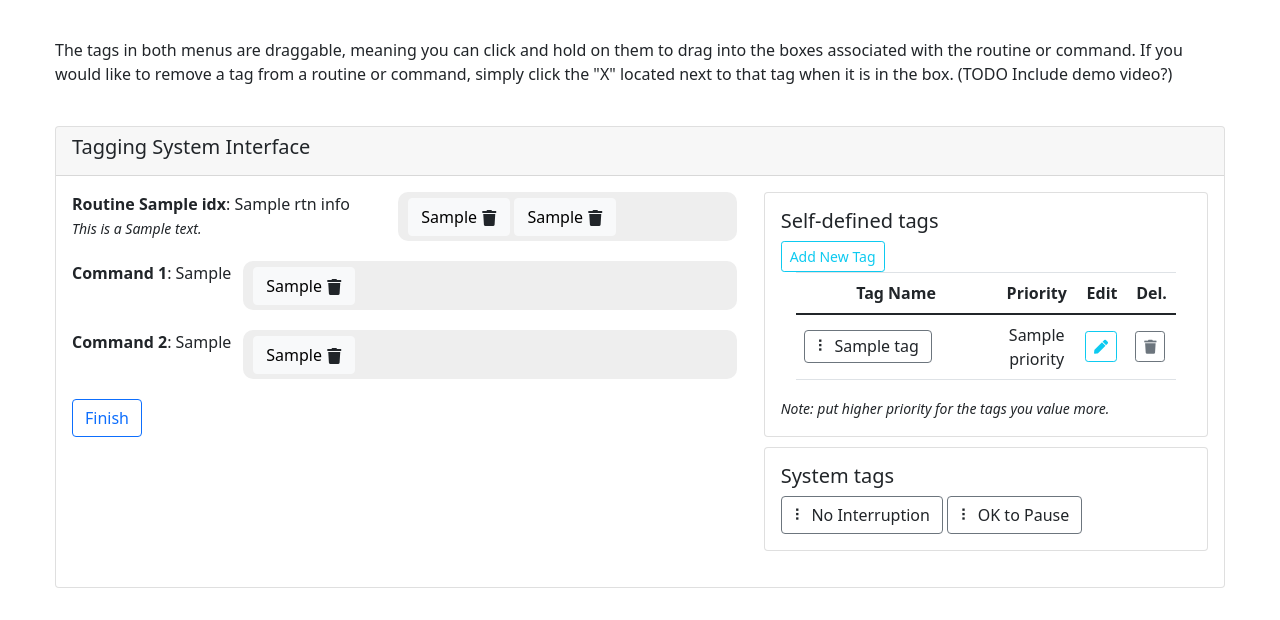
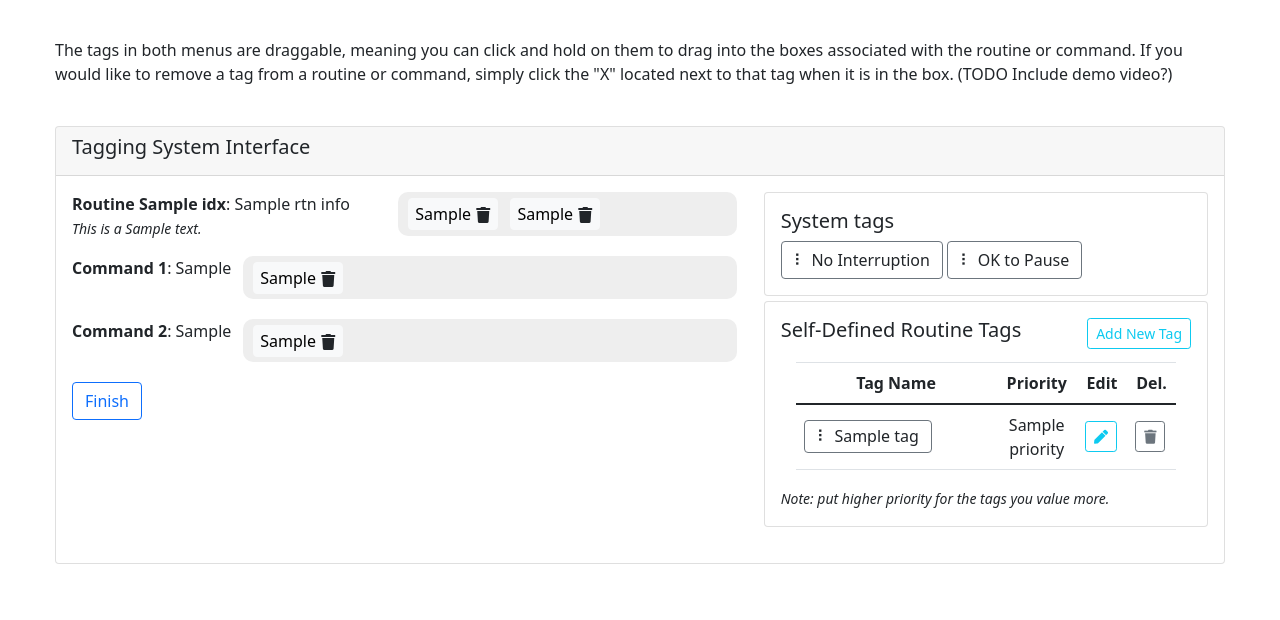
Before and after one commit to RuiRitaYang/web-tag-system-survey, a Flask app: template app/templates/tagging.html in a window 1280 px wide. Shown: the part 348-968 px from the top of the page. After the commit the page ends 912 px from the top, so only its background shows below. Run offline with Flask 2, Linux system fonts and the light colour scheme; the template is opened without the code that fills it: most values are stand-ins (such as "Sample title", 1, 10 or a date in 2020); some libraries are stand-ins or nearby versions.

Commit message:
[UI] Remove unneccesary next delay for tagging page (if filled before).

```diff
--- a/app/static/styles/custom.css
+++ b/app/static/styles/custom.css
@@ -128,6 +128,14 @@ hr {
   padding: 0px;
 }
 
+.tag-item-container{
+  padding-top: 3px;
+  padding-bottom: 3px;
+  padding-left: 6px;
+  padding-right: 6px;
+  margin-right: 8px
+}
+
 .indented {
   padding-left: 30px
 }
--- a/app/templates/tagging.html
+++ b/app/templates/tagging.html
@@ -2,7 +2,7 @@
 {% block title %}Index{% endblock %}
 
 {% block content %}
-<div class="container">
+<div class="container" xmlns="http://www.w3.org/1999/html">
   Some brief definition (for user's convenience)
   <h3>Interface Overview</h3>
   <p>The interface you see below is what you will be using in this study. On the left hand side of the interface, you see
@@ -55,7 +55,7 @@
                 &nbsp;
               {% endif %}
               {% if rtn_sys_tag %}
-              <span class="btn btn-light">
+              <span class="btn btn-light tag-item-container">
                 {{ rtn_sys_tag }}
                 <button type="button" class="btn btn-default btn-xs remove tag-item"
                         onclick="window.location.href=
@@ -66,7 +66,7 @@
               {% endif %}
 
               {% for cus_tag in rtn_cus_tags %}
-              <span class="btn btn-light">
+              <span class="btn btn-light tag-item-container">
                 {{ cus_tag }}
                 <button type="button" class="btn btn-default btn-xs remove tag-item"
                         onclick="window.location.href=
@@ -87,7 +87,7 @@
               </div>
               <div class="dropzone col" id="dropzone-cmd1">
                 {% if cmd1_tag %}
-                <span class="btn btn-light">
+                <span class="btn btn-light tag-item-container">
                   {{ cmd1_tag }}
                   <button type="button" class="btn btn-default btn-xs remove tag-item"
                           onclick="window.location.href=
@@ -111,7 +111,8 @@
               </div>
               <div class="dropzone col" id="dropzone-cmd2">
                 {% if cmd2_tag %}
-                  <span class="btn btn-light"> {{ cmd2_tag }}
+                <span class="btn btn-light tag-item-container">
+                    {{ cmd2_tag }}
                     <button type="button" class="btn btn-default btn-xs remove tag-item"
                             onclick="window.location.href=
                             '{{ url_for('remove_cmd2_tag', rid=rid, idx=idx) }}';">
@@ -131,17 +132,41 @@
                      type="submit" name="tag-page-action" value="Previous">
             {% endif %}
             {% if idx < total_rtn %}
-              <input class="btn btn-outline-secondary delay-loading"
-                     type="submit" name="tag-page-action" value="Next">
+              {% if rtn_sys_tag or rtn_cus_tags or cmd1_tag or cmd2_tag %}
+                <input class="btn btn-outline-secondary"
+                       type="submit" name="tag-page-action" value="Next">
+              {% else %}
+                <input class="btn btn-outline-secondary delay-loading"
+                       type="submit" name="tag-page-action" value="Next">
+              {% endif %}
             {% else %}
-              <input class="btn btn-outline-primary delay-loading"
-                     type="submit" name="tag-page-action" value="Finish">
+              {% if rtn_sys_tag or rtn_cus_tags or cmd1_tag or cmd2_tag %}
+                <input class="btn btn-outline-primary"
+                       type="submit" name="tag-page-action" value="Finish">
+              {% else %}
+                <input class="btn btn-outline-primary delay-loading"
+                       type="submit" name="tag-page-action" value="Finish">
+              {% endif %}
             {% endif %}
           </form>
         </div>
 
         <div class="col-md-5">
         <div class="right-panel">
+          <!-- ---------------- -->
+          <!-- System tag panel -->
+          <!-- ---------------- -->
+          <div class="card" style="margin-bottom:5px">
+            <div class="card-body">
+              <h5 class="card-title">System tags</h5>
+                <a class="btn btn-outline-secondary">
+                  <span class="drag drag-handle">No Interruption</span>
+                </a>
+                <a class="btn btn-outline-secondary">
+                  <span class="drag drag-handle">OK to Pause</span>
+                </a>
+            </div>
+          </div>
           <!-- ---------------- -->
           <!-- Self-defined tag panel -->
           <!-- ---------------- -->
@@ -150,17 +175,19 @@
             <div class="modal fade" id="task-modal" tabindex="-1" aria-labelledby="Label" aria-hidden="true">
             <div class="modal-dialog modal-content">
               <div class="modal-header">
-                  <h5 class="modal-title" id="Label">Add a tag</h5>
+                  <h5 class="modal-title" id="Label">Add a Tag</h5>
                   <button type="button" class="btn-close" data-bs-dismiss="modal" aria-label="Close"></button>
               </div>
               <!-- Pop-up Session Input Area -->
               <div class="modal-body">
+                <small><i>Please add a tag to show what you value for a routine.</i></small>
                 <div class="input-group mb-3">
                   <span class="input-group-text" id="task-form-display">Tag</span>
                   <input type="text" class="form-control data-tag-name"
                          placeholder="Tag name" aria-label="task-name"
                          aria-describedby="basic-addon1">
                 </div>
+                <small><i>Put a higher priority number (1-10) for tags you value more.</i></small>
                 <div class="input-group mb-3">
                   <span class="input-group-text" id="task-form-priority">Priority</span>
                   <input type="text" class="form-control tag-priority"
@@ -182,14 +209,15 @@
           <!--  Add tag button  -->
           <div class="card" style="margin-bottom:10px">
             <div class="card-body">
-              <h5 class="card-title">Self-defined tags</h5>
-              <button type="button" class="btn btn-outline-info btn-sm"
+              <h5 class="card-title">
+                <span>Self-Defined Routine Tags</span>
+                <button type="button" class="btn btn-outline-info btn-sm float-right"
                       data-bs-toggle="modal" data-bs-target="#task-modal"
                       data-source="New Tag">
                 Add New Tag
-              </button>
-
-              <div class="container table-responsive">
+                </button>
+              </h5>
+              <div class="container table-responsive" style="margin-top:20px">
               <table class="table">
                 <thead>
                 <tr>
@@ -231,21 +259,6 @@
               <small><i>Note: put higher priority for the tags you value more.</i></small>
             </div> <!-- End of Self-define tag card body for table -->
           </div> <!-- End of Self-define tag whole area -->
-
-          <!-- ---------------- -->
-          <!-- System tag panel -->
-          <!-- ---------------- -->
-          <div class="card">
-            <div class="card-body">
-              <h5 class="card-title">System tags</h5>
-                <a class="btn btn-outline-secondary">
-                  <span class="drag drag-handle">No Interruption</span>
-                </a>
-                <a class="btn btn-outline-secondary">
-                  <span class="drag drag-handle">OK to Pause</span>
-                </a>
-            </div>
-          </div>
         </div>
       </div></div>  <!-- end of container for right panel -->
     </div>  <!-- end of card body -->
```
